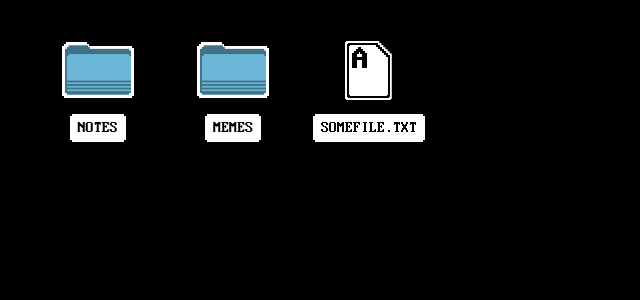
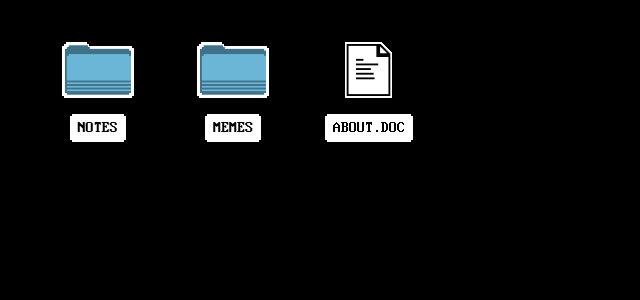
Before and after one commit to cartwheee11/in-progress, a Vue app: page / in a window 1280 px wide. Shown: the top 300 px of the page, without its empty margins (0-640 px from the left). Built offline with nearby package versions, Linux system fonts and the light colour scheme.

Commit message:
image support fix, add about file

```diff
--- a/public/home/dirinfo.json
+++ b/public/home/dirinfo.json
@@ -1,3 +1,3 @@
 {
-	"names": [ "notes", "memes", "somefile.txt" ]
+	"names": [ "notes", "memes", "about.doc" ]
 }
--- a/src/assets/main.css
+++ b/src/assets/main.css
@@ -15,8 +15,6 @@
     color: white;
     font-family: 'ibm';
 }
-
-
 
 canvas {
     margin: 0;
@@ -68,7 +66,7 @@ h1 {
     margin-top: 1.4em;
 }
 
-h1:first-child {
+h1:first-child, h2:first-child, h3:first-child {
     margin-top: 0;
 }
 
@@ -81,6 +79,8 @@ h3 {
     font-size: 25px;
     margin-top: 1.2em;
 }
+
+
 
 p {
     font-size: 16px;
```
Also changed, not shown: src/components/Window.vue (+0 -29 lines), public/home/somefile.txt (deleted), public/somefile.txt (deleted), 1 other file (tests, documents, lock files or other folders).
